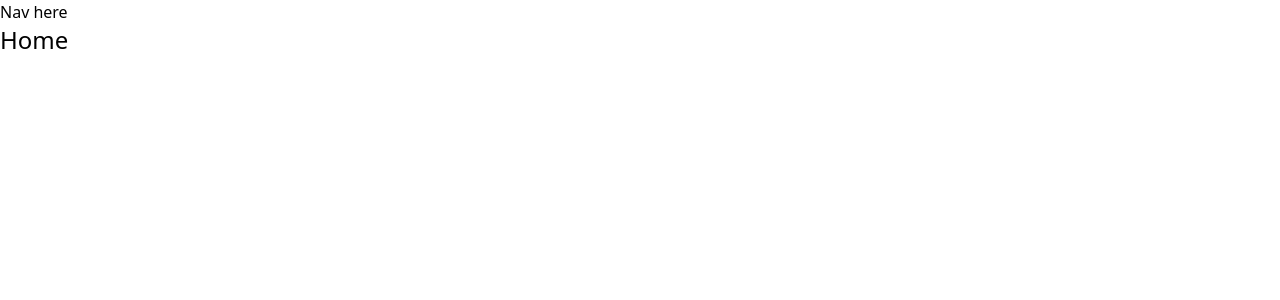
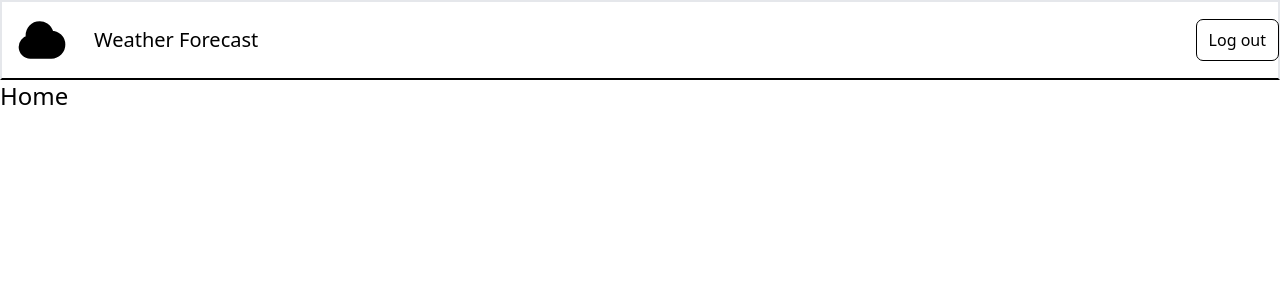
Before and after one commit to a-3140/frontend_weather, a Vue app: page / in a window 1280 px wide. Shown: the top 300 px of the page. Built offline with nearby package versions, Linux system fonts and the light colour scheme.

Commit message:
ui: Initial design and logic for header

```diff
--- /dev/null
+++ b/src/components/Header.vue
@@ -0,0 +1,40 @@
+<script setup lang="ts">
+import { ref } from "vue";
+import logo from "@/assets/logo.svg";
+
+// TODO: Move into store
+const isLoggedIn = ref(true);
+const logout = () => {
+  isLoggedIn.value = !isLoggedIn.value;
+};
+</script>
+
+<template>
+  <nav class="text-white w-screen h-20 border-2 border-b-black">
+    <div class="container mx-auto flex justify-between items-center h-full">
+      <router-link :to="{ name: 'Home' }" class="flex h-full items-center">
+        <img
+          alt="Weather Forecast Logo"
+          :src="logo"
+          class="px-3 h-10 sm:h-12 md:h-14"
+        />
+        <div
+          class="px-3 text-xl capitalize text-black"
+          :class="isLoggedIn ? 'hidden sm:block' : ''"
+        >
+          weather forecast
+        </div>
+      </router-link>
+      <div>
+        <button
+          @click="logout"
+          type="button"
+          class="px-3 py-2 hover:bg-gray-300 text-black rounded-md outline outline-1 outline-black"
+          v-if="isLoggedIn"
+        >
+          Log out
+        </button>
+      </div>
+    </div>
+  </nav>
+</template>
--- a/src/layouts/DefaultLayout.vue
+++ b/src/layouts/DefaultLayout.vue
@@ -1,6 +1,9 @@
+<script setup lang="ts">
+import Header from "@/components/Header.vue";
+</script>
 <template>
   <div>
-    <div>Nav here</div>
+    <Header />
     <slot />
   </div>
 </template>
```
Also changed, not shown: src/assets/logo.png (deleted), src/assets/logo.svg (added).
